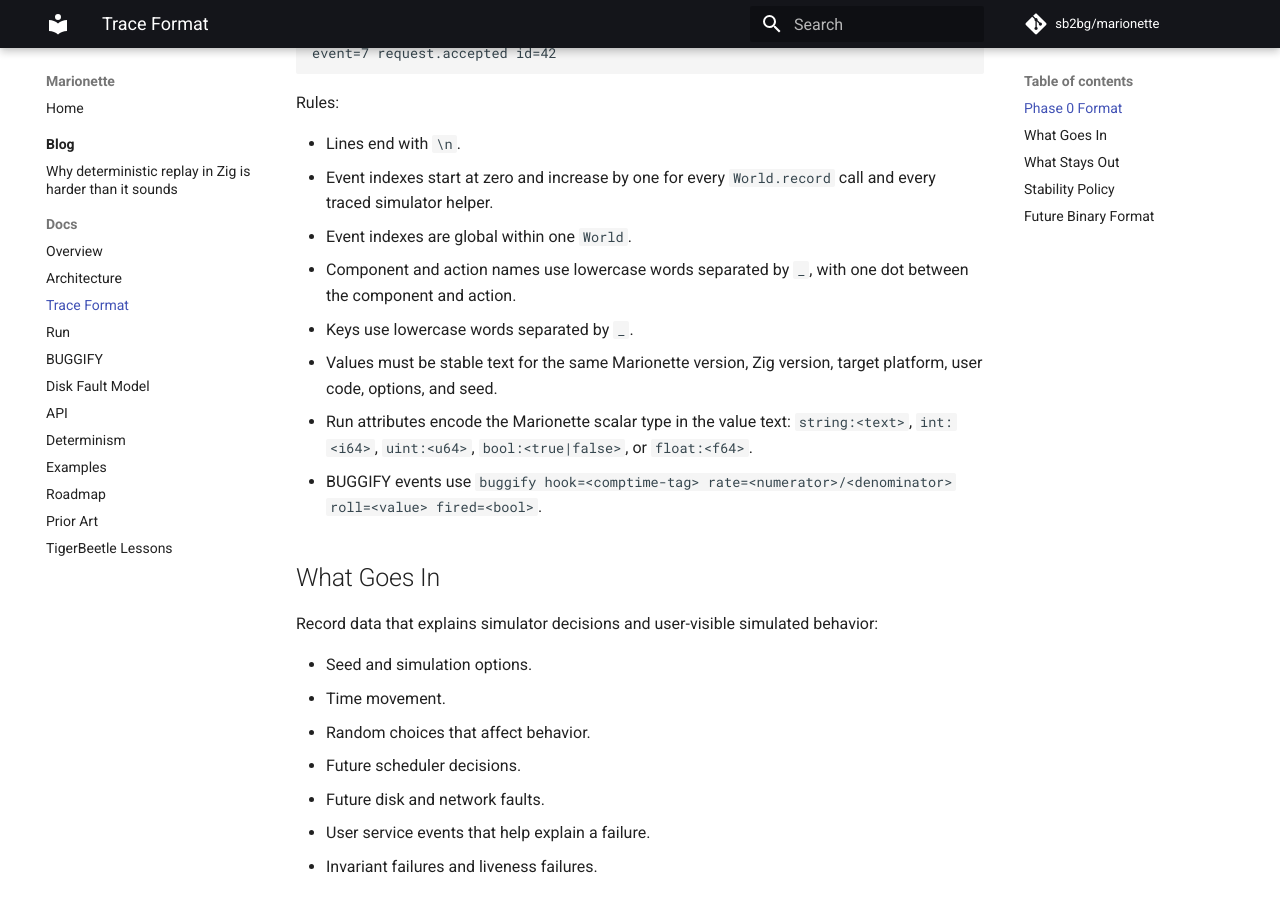
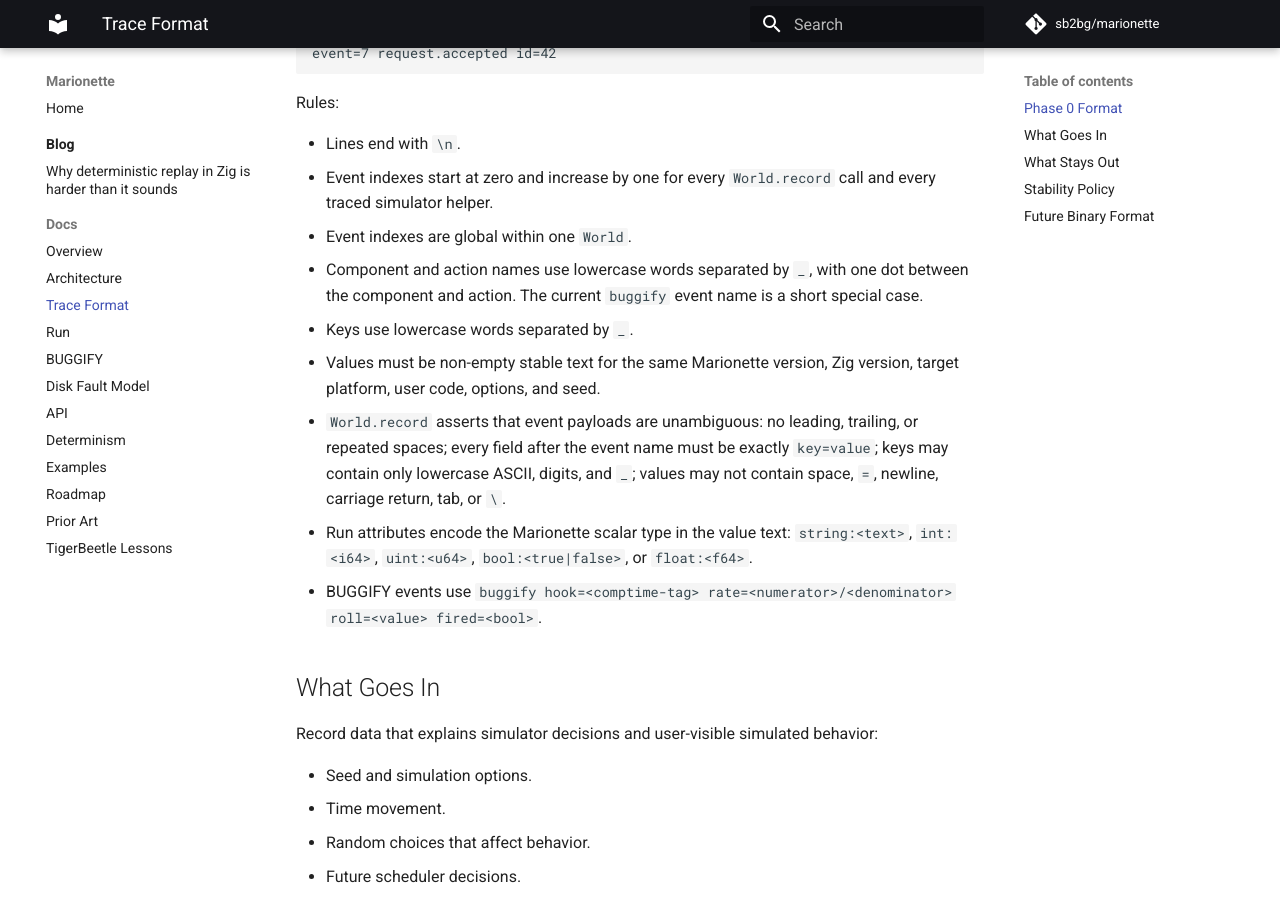
Before and after one commit to sb2bg/marionette, an MkDocs documentation site: the page built from docs/trace-format.md, in a window 1280 px wide and 900 px high, scrolled down 719 px. Built offline with MkDocs 1.6.1 and Material for MkDocs 9.7.7, drawn with Linux system fonts in a browser that asks for light colours; comment, search, counter and statistics services are not loaded.

Commit message:
Validate trace records

```diff
--- a/docs/trace-format.md
+++ b/docs/trace-format.md
@@ -40,10 +40,15 @@ Rules:
   call and every traced simulator helper.
 - Event indexes are global within one `World`.
 - Component and action names use lowercase words separated by `_`, with one
-  dot between the component and action.
+  dot between the component and action. The current `buggify` event name is a
+  short special case.
 - Keys use lowercase words separated by `_`.
-- Values must be stable text for the same Marionette version, Zig version,
-  target platform, user code, options, and seed.
+- Values must be non-empty stable text for the same Marionette version, Zig
+  version, target platform, user code, options, and seed.
+- `World.record` asserts that event payloads are unambiguous: no leading,
+  trailing, or repeated spaces; every field after the event name must be
+  exactly `key=value`; keys may contain only lowercase ASCII, digits, and `_`;
+  values may not contain space, `=`, newline, carriage return, tab, or `\`.
 - Run attributes encode the Marionette scalar type in the value text:
   `string:<text>`, `int:<i64>`, `uint:<u64>`, `bool:<true|false>`, or
   `float:<f64>`.
```
Also changed, not shown: 1 other file.
